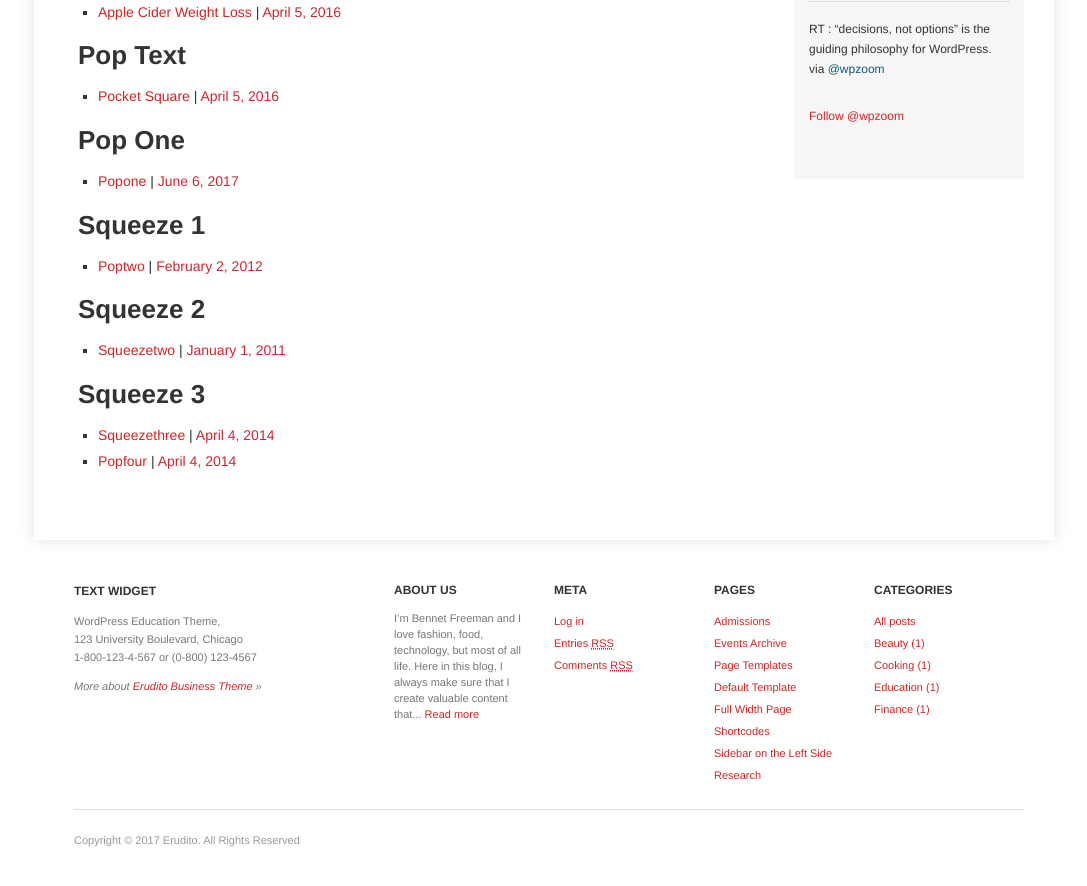
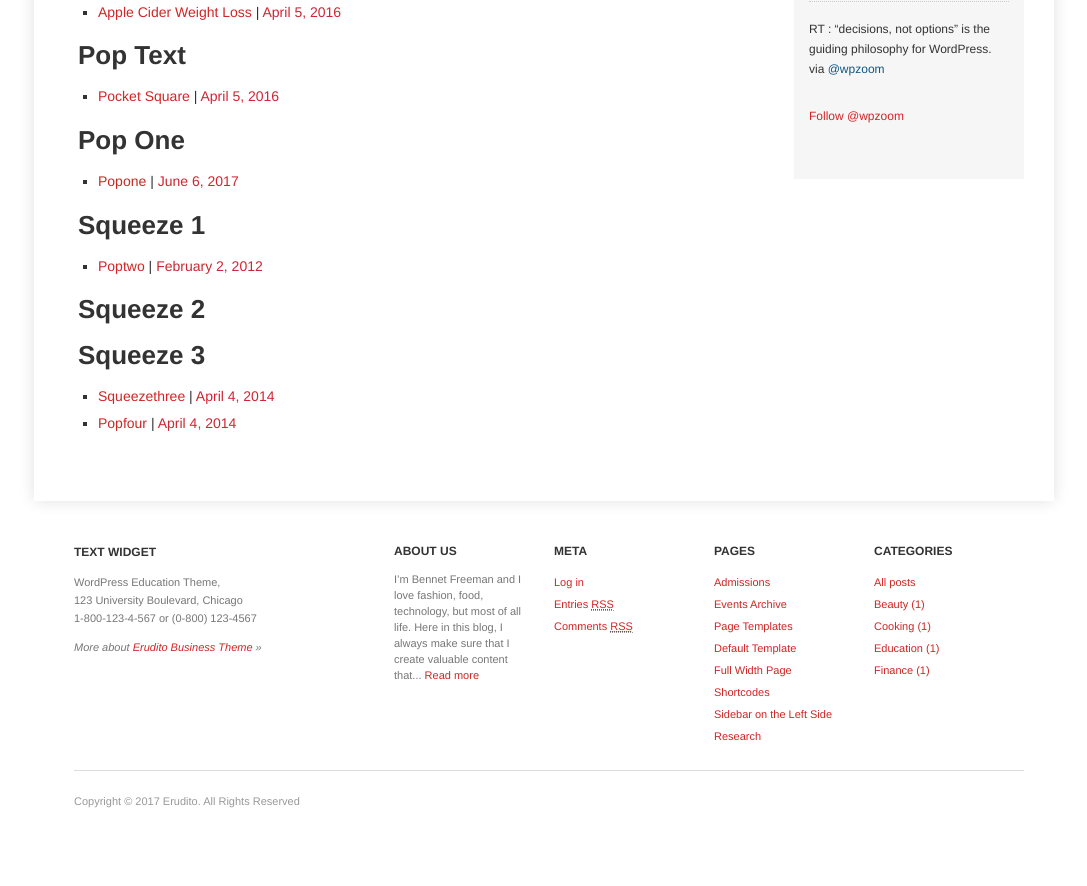
Before and after one commit to tonyseel/blog.hatkit.com, a Jekyll site: the page built from ads/index.html, in a window 1280 px wide and 900 px high, scrolled down 839 px. Shown: the top 886 px of the window, without its empty margins (96-1183 px from the left). Built offline with Jekyll 4.4.1, drawn with Linux system fonts in a browser that asks for light colours; after the commit the page ends 1700 px from its top, so only the background shows below that.

Commit message:
squeezetwo

```diff
--- a/ads/index.html
+++ b/ads/index.html
@@ -121,7 +121,7 @@ layout: default
          <ul>
          <h2>Squeeze 2</h2>
             {% for post in site.posts %}
-              {% if post.categories contains 'popthree' %}
+              {% if post.categories contains 'squeezetwo' %}
                <li class="cat-item cat-item-1"><a href="{{site.baseurl}}{{post.url}}" title="Permanent link to{site.baseurl}}{{post.url}}">{{post.title}} </a><span>|</span>
                     <time datetime="2015-08-13" pubdate>{{post.date | date:"%B %-d, %Y"}}
                     </time>
```
